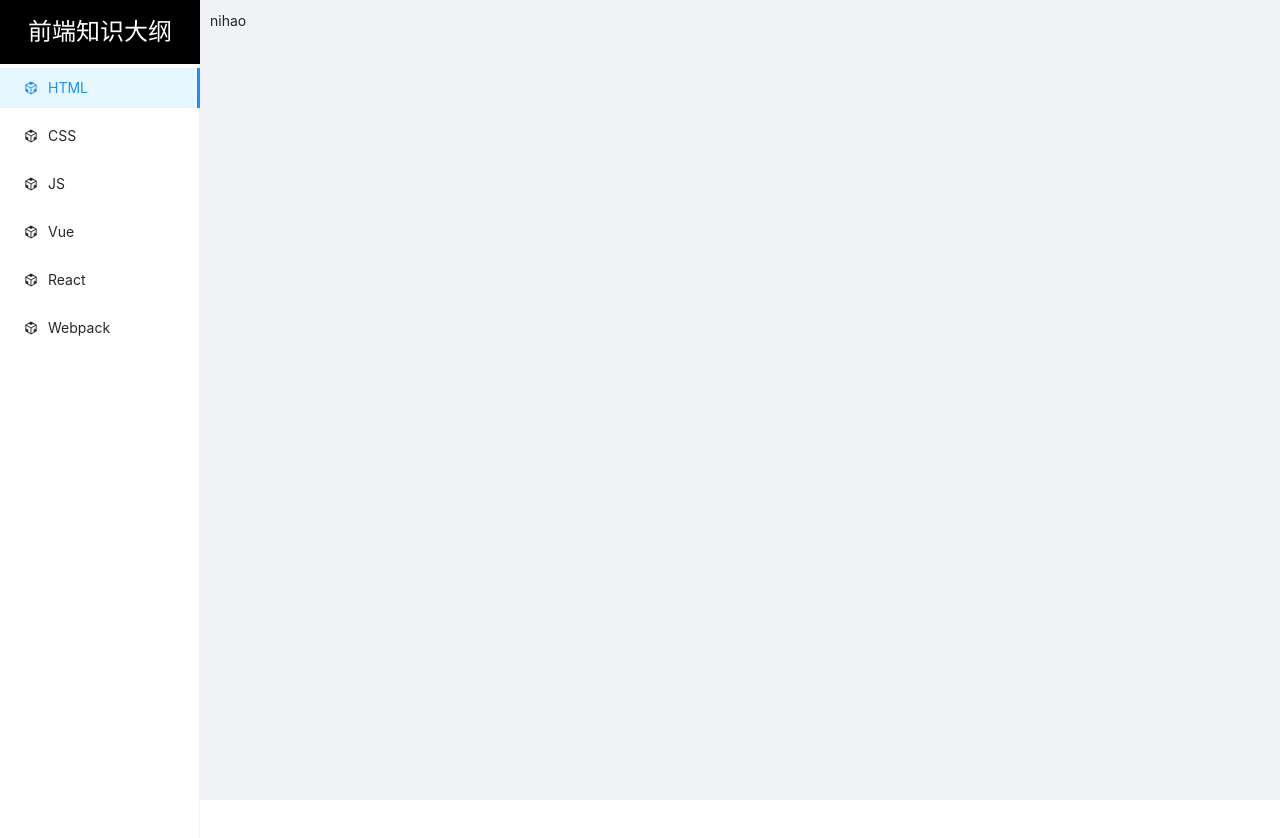
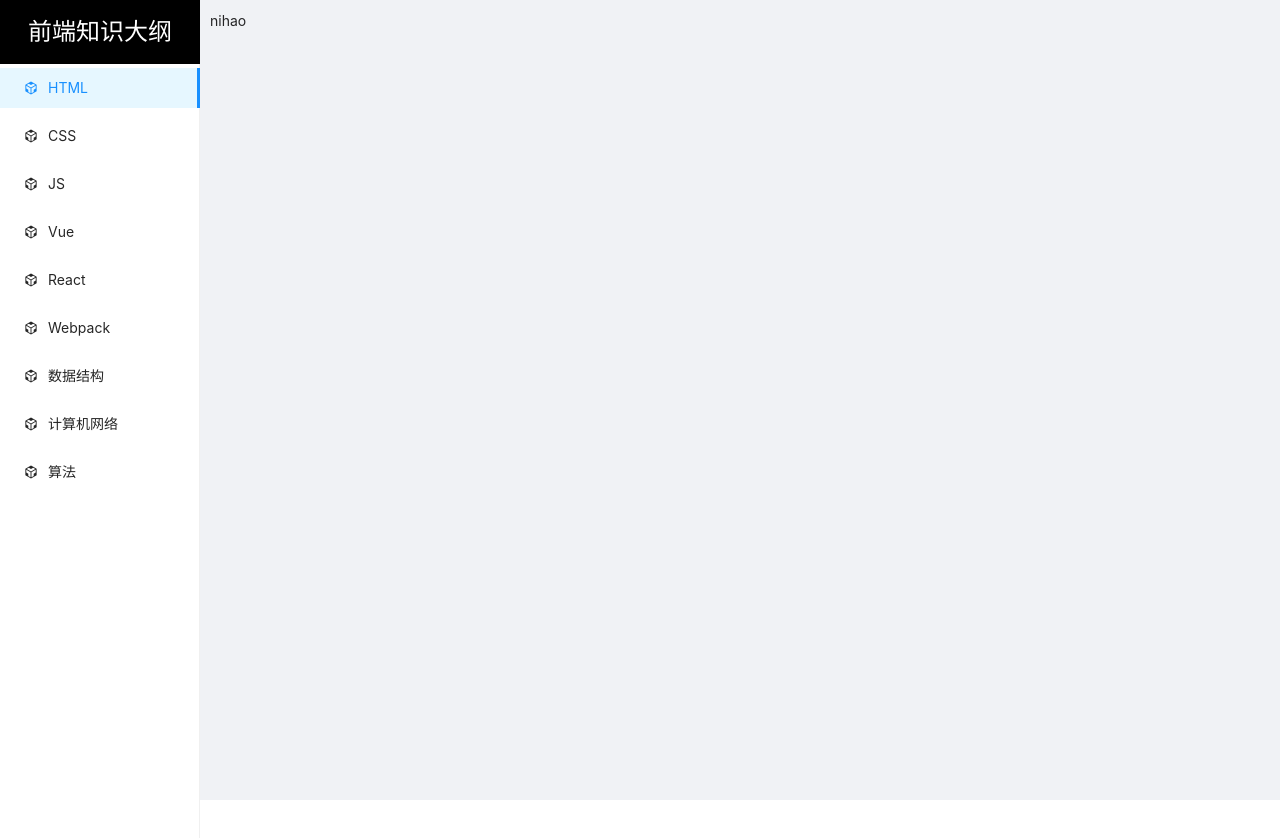
Before and after one commit to cuiwu-hub/react-demo-vite, a React (Vite) app: page / in a window 1280 px wide. Shown: the top 838 px of the page. Built offline with nearby package versions, Linux system fonts and the light colour scheme.

Commit message:
侧边栏更新

```diff
--- a/src/layout/Index.jsx
+++ b/src/layout/Index.jsx
@@ -19,7 +19,10 @@ const items = [
   getItem('JS', 'sub1', <CodeSandboxOutlined />),
   getItem('Vue', 'sub2', <CodeSandboxOutlined />),
   getItem('React', '3', <CodeSandboxOutlined />),
-  getItem('Webpack', '4', <CodeSandboxOutlined />)
+  getItem('Webpack', '4', <CodeSandboxOutlined />),
+  getItem('数据结构', '5', <CodeSandboxOutlined />),
+  getItem('计算机网络', '6', <CodeSandboxOutlined />),
+  getItem('算法', '7', <CodeSandboxOutlined />)
 ];
 
 const App = (props) => {
--- a/src/router/Index.jsx
+++ b/src/router/Index.jsx
@@ -1,7 +1,7 @@
 // import { BrowserRouter } from "react-router-dom";
-import Index from '../layout/Index.jsx'
+import App from '../layout/Index.jsx'
 export default function Router() {
   return (
-    <Index>nihao</Index>
+    <App>nihao</App>
   )
 }
```
